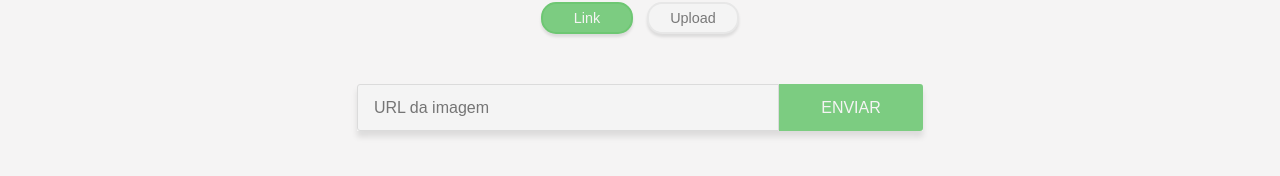
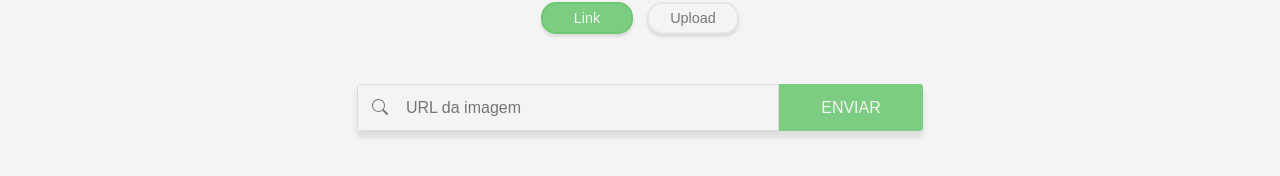
Before and after one commit to MatheusBaganha/AniThings, a React (Create React App) app: page / in a window 1280 px wide. Shown: the part 400-576 px from the top of the page. Built offline with nearby package versions, Linux system fonts and the light colour scheme.

Commit message:
svg search e folder

```diff
--- a/src/Components/Buscar.js
+++ b/src/Components/Buscar.js
@@ -1,5 +1,5 @@
 import React from 'react';
-import styles from './buscar.module.css';
+import styles from './input.module.css';
 import EnviarBtn from './EnviarBtn';
 import Input from './Input';
 
--- a/src/Components/buscar.module.css
+++ /dev/null
@@ -1,5 +0,0 @@
-.containerBuscar {
-  max-width: max-content;
-  margin: 18px auto 0 auto;
-  box-shadow: 0 6px 6px rgba(0, 0, 0, .10);
-}
--- a/src/Components/input.module.css
+++ b/src/Components/input.module.css
@@ -1,15 +1,34 @@
-.input, .label {
-  outline: none;
-  font-size: 1rem;
+.containerBuscar {
+  max-width: max-content;
+  margin: 18px auto 0 auto;
+  position: relative;
+  box-shadow: 0 6px 6px rgba(0, 0, 0, .10);
 }
 
 .input, .label {
   width: 422px;
   height: 47px;
-  padding-left: 16px;
+  padding-left: 48px;
   background-color: #F4F4F4;
   border: 1px solid #dbdbdb;
   border-radius: 3px 0 0 3px;
+  outline: none;
+  font-size: 1rem;
+}
+
+.containerBuscar::before, .containerBuscarFile::before {
+  content: '';
+  display: inline-block;
+  width: 16px;
+  height: 16px;
+  position: absolute;
+  top: 15px;
+  left: 15px;
+  z-index: 2;
+}
+
+.containerBuscar::before {
+  background: url('../assets/search.svg') no-repeat;
 }
 
 .input:focus, .input:hover, .label:focus, .label:hover {
@@ -31,6 +50,11 @@
   height: 47px;
   margin: 18px auto 0 auto;
   box-shadow: 0 6px 6px rgba(0, 0, 0, .10);
+  position: relative;
+}
+
+.containerBuscarFile::before {
+  background: url('../assets/folder-open.svg') no-repeat;
 }
 
 .input[type=file] {
@@ -42,7 +66,7 @@
   justify-items: center;
   align-items: center;
   max-width: 422px;
-  padding: 6px 16px;
+  padding: 6px 48px;
   cursor: pointer;
   color: #777777;
 }
```
Also changed, not shown: src/assets/folder-open.svg (added), src/assets/search.svg.
